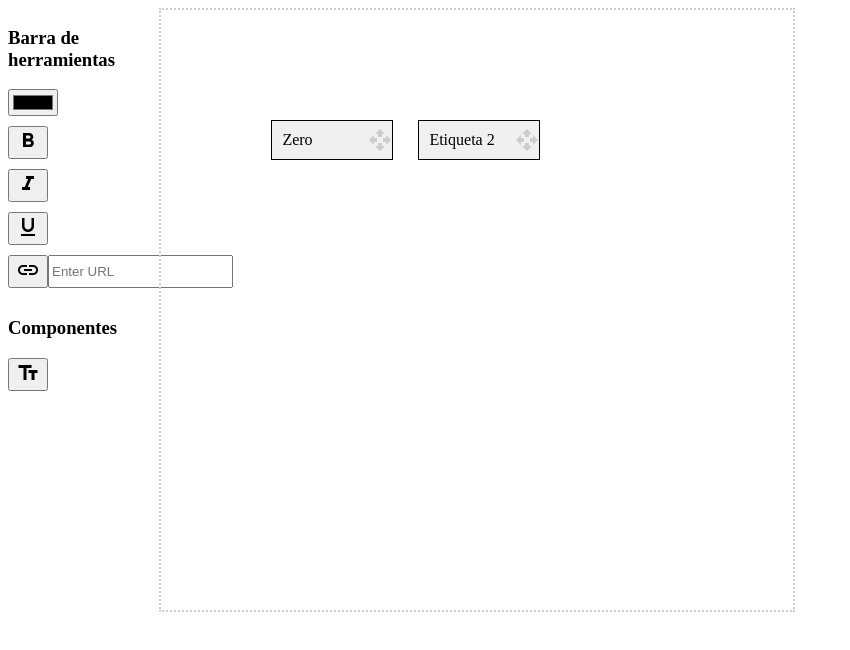
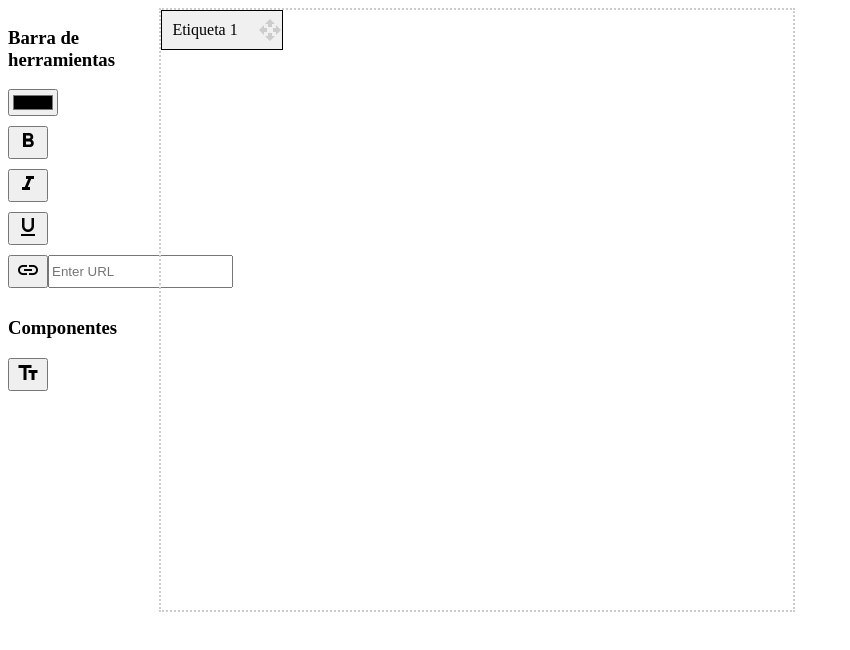
Before and after one commit to cetor88/email-builder, an Angular app: page / in a window 1280 px wide. Both pictures are taken after a click on the button 28 px from the left and 374 px from the top of the page. Shown: the top 650 px of the page, without its empty margins (0-850 px from the left). Built offline with nearby package versions, Linux system fonts and the light colour scheme.

Commit message:
positions end

```diff
--- a/src/app/container/container.component.html
+++ b/src/app/container/container.component.html
@@ -37,10 +37,12 @@
       <!-- <div *CdkDragPlaceholder>XD</div> -->
       @for (type of workSpace; track type; let idx = $index) {
         <app-draggable-item
-          [label]="type"
+          [label]="type.label"
           [spanId]="'editable-span-' + idx"
+          [dragPosition]="type.position"
           (select)="handleSelected($event)"
           (remove)="removeDraggableComponent($event, idx)"
+          (positionChange)="updatePosition($event, 'editable-span-' + idx)"
         />
       } @empty {
         <div class="empty-state">
--- a/src/app/container/container.component.ts
+++ b/src/app/container/container.component.ts
@@ -35,7 +35,8 @@ const COMPONENTS = [
 })
 export class ContainerComponent {
   // components = ['componente1', 'componente2', 'componente3']; //TODO: generar un array con los componentes que se pueden agregar
-  workSpace: string[] = ['Zero'/*, 'One', 'Two', 'Three', 'Four', 'Five', 'Six', 'Seven', 'Eight', 'Nine'*/];
+  // workSpace: string[] = ['Zero'/*, 'One', 'Two', 'Three', 'Four', 'Five', 'Six', 'Seven', 'Eight', 'Nine'*/];
+  workSpace: { label: string, position: { x: number, y: number } }[] = [];
   spanSelected: any;
   selectedText: any;
   @ViewChildren(DraggableItemComponent) draggableItems!: QueryList<DraggableItemComponent>;
@@ -44,7 +45,8 @@ export class ContainerComponent {
   addDraggableComponent(type: 'label' | 'input') {
     if (type === 'label') {
       const newLabel = `Etiqueta ${this.workSpace.length + 1}`;
-      this.workSpace.push(newLabel);
+      const newPosition = { x: 0, y: this.workSpace.length * 50 };
+      this.workSpace.push({ label: newLabel, position: newPosition });
     }
   }
 
@@ -131,9 +133,16 @@ export class ContainerComponent {
     }
   }
 
-  /*retorna el objeto seleccionado*/
+  /*retorna el objeto y texto seleccionado*/
   handleSelected(event: any) {
     this.spanSelected = event.spanId;
     this.selectedText = event.selectedText;
   }
+
+  updatePosition(position: { x: number, y: number }, spanId: string) {
+    const item = this.workSpace.find(item => `editable-span-${this.workSpace.indexOf(item)}` === spanId);
+    if (item) {
+      item.position = position;
+    }
+  }
 }
--- a/src/app/draggable-item/draggable-item.component.html
+++ b/src/app/draggable-item/draggable-item.component.html
@@ -1,10 +1,25 @@
-<div cdkDragBoundary=".example-boundary" cdkDrag [cdkDragFreeDragPosition]="dragPosition">
-  <div class="example-handle" cdkDragHandle (dblclick)="onDoubleClick()">
+<div
+  cdkDragBoundary=".example-boundary"
+  cdkDrag
+  [cdkDragFreeDragPosition]="dragPosition"
+  (cdkDragEnded)="onDragEnded($event)"
+>
+  <div
+    class="example-handle"
+    cdkDragHandle
+    (dblclick)="onDoubleClick()"
+  >
     <svg width="24px" fill="currentColor" viewBox="0 0 24 24">
       <path d="M10 9h4V6h3l-5-5-5 5h3v3zm-1 1H6V7l-5 5 5 5v-3h3v-4zm14 2l-5-5v3h-3v4h3v3l5-5zm-9 3h-4v3H7l5 5 5-5h-3v-3z"></path>
       <path d="M0 0h24v24H0z" fill="none"></path>
     </svg>
   </div>
-  <span #editableSpan [id]="spanId" contenteditable="true" (mouseup)="selected($event)" (change)="onInput($event)">{{ label }}</span>
-
+  <span
+    #editableSpan
+    [id]="spanId"
+    contenteditable="true"
+    (mouseup)="selected($event)"
+    (change)="onInput($event)"
+    (click)="onClick($event)"
+  >{{ label }}</span>
 </div>
--- a/src/app/draggable-item/draggable-item.component.ts
+++ b/src/app/draggable-item/draggable-item.component.ts
@@ -1,4 +1,4 @@
-import { CdkDrag, CdkDragHandle } from '@angular/cdk/drag-drop';
+import { CdkDrag, CdkDragHandle, CdkDragEnd } from '@angular/cdk/drag-drop';
 import { Component, ElementRef, EventEmitter, Input, Output, ViewChild } from '@angular/core';
 
 @Component({
@@ -11,10 +11,11 @@ import { Component, ElementRef, EventEmitter, Input, Output, ViewChild } from '@
 export class DraggableItemComponent {
   @Input() label: string = 'Etiqueta editable';
   @Input() spanId!: string;
+  @Input() dragPosition = { x: 0, y: 0 };
   @Output() select: EventEmitter<any> = new EventEmitter();
   @Output() remove: EventEmitter<string> = new EventEmitter();
+  @Output() positionChange: EventEmitter<{ x: number, y: number }> = new EventEmitter();
   @ViewChild('editableSpan') editableSpan!: ElementRef;
-  dragPosition = {x: 110, y: 110};
 
   /*hace que el span sea editable*/
   onInput(event: Event): void {
@@ -33,8 +34,15 @@ export class DraggableItemComponent {
     this.remove.emit(this.spanId);
   }
 
-  changePosition() {
-    console.log('entre :>> ', this.dragPosition);
-    this.dragPosition = {x: this.dragPosition.x + 50, y: this.dragPosition.y + 50};
+  onDragEnded(event: CdkDragEnd) {
+    const { x, y } = event.source.getFreeDragPosition();
+    this.positionChange.emit({ x, y });
+  }
+
+  onClick(event: MouseEvent) {
+    const target = event.target as HTMLElement | any;
+    if (target.tagName === 'A') {
+      window.open(target.getAttribute('href'), '_blank');
+    }
   }
 }
```
